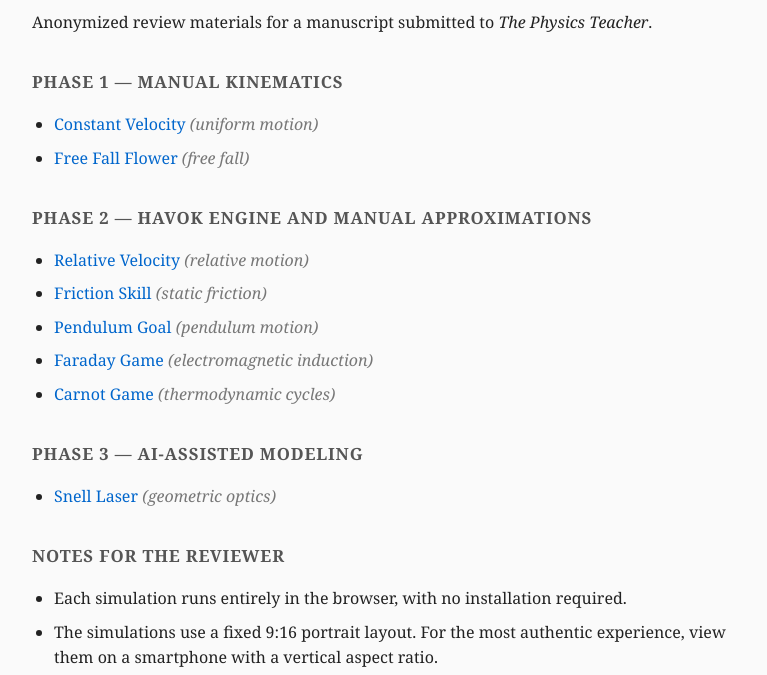
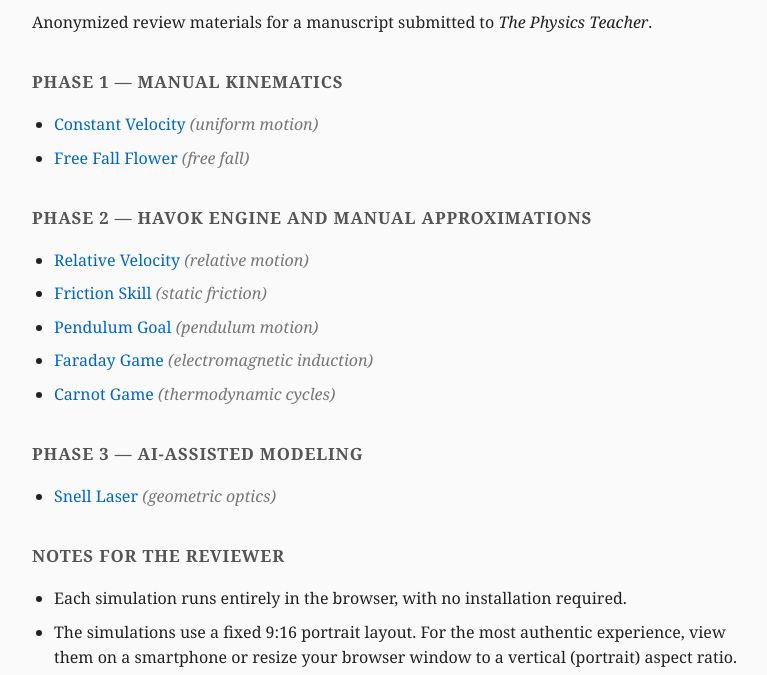
Before and after one commit to physics-sims/physics-sims.github.io, a plain HTML site: page index.html in a window 1280 px wide. Shown: the part 125-800 px from the top of the page, without its empty margins (248-1015 px from the left). Drawn offline with Linux system fonts and the light colour scheme.

Commit message:
chore(index): add text.

```diff
--- a/index.html
+++ b/index.html
@@ -60,7 +60,7 @@
   <h2>Notes for the reviewer</h2>
   <ul>
     <li>Each simulation runs entirely in the browser, with no installation required.</li>
-    <li>The simulations use a fixed 9:16 portrait layout. For the most authentic experience, view them on a smartphone with a vertical aspect ratio.</li>
+    <li>The simulations use a fixed 9:16 portrait layout. For the most authentic experience, view them on a smartphone or resize your browser window to a vertical (portrait) aspect ratio.</li>
     <li>Touch (mobile) and mouse-click (desktop) inputs are both supported.</li>
   </ul>
 
```
